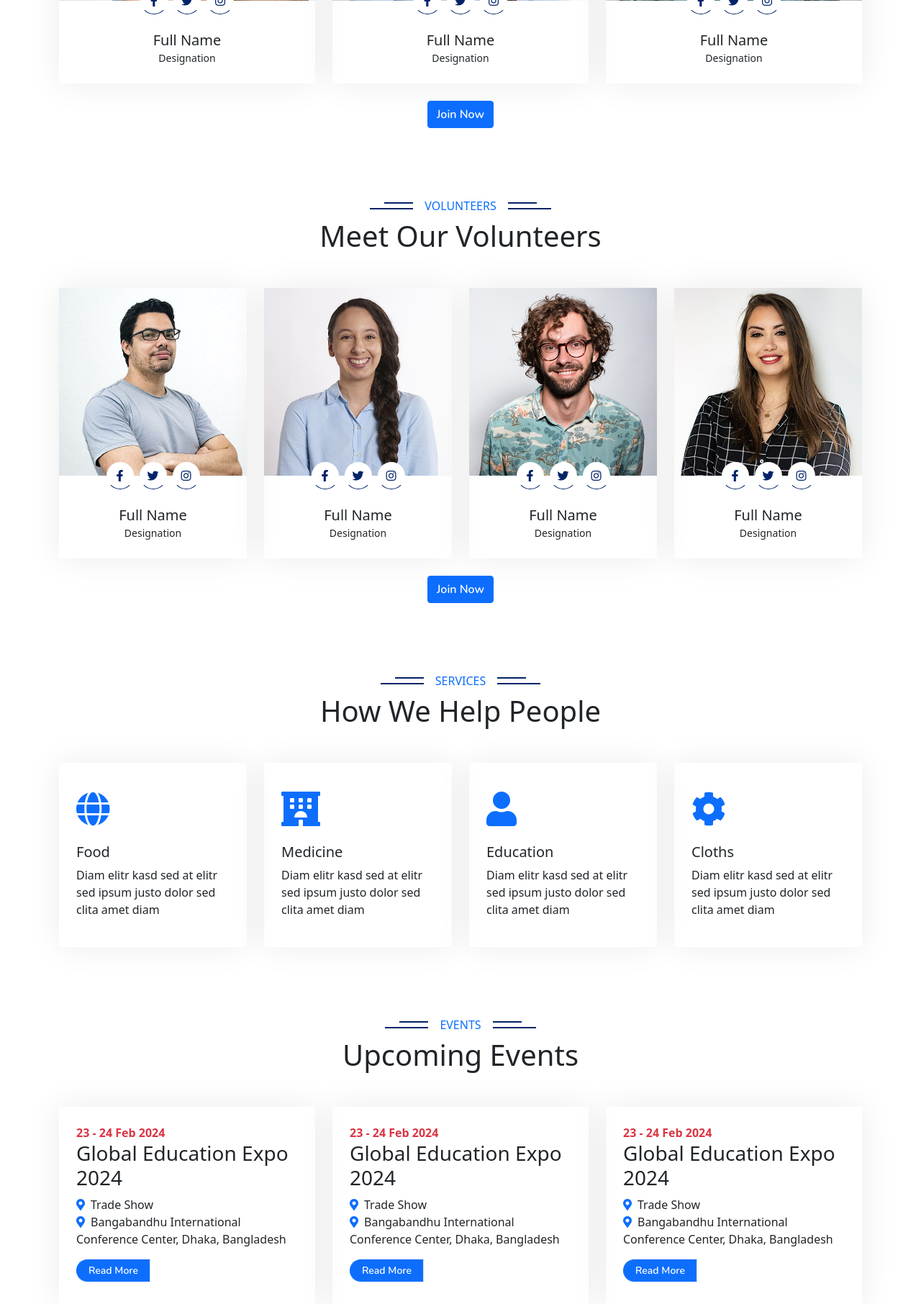
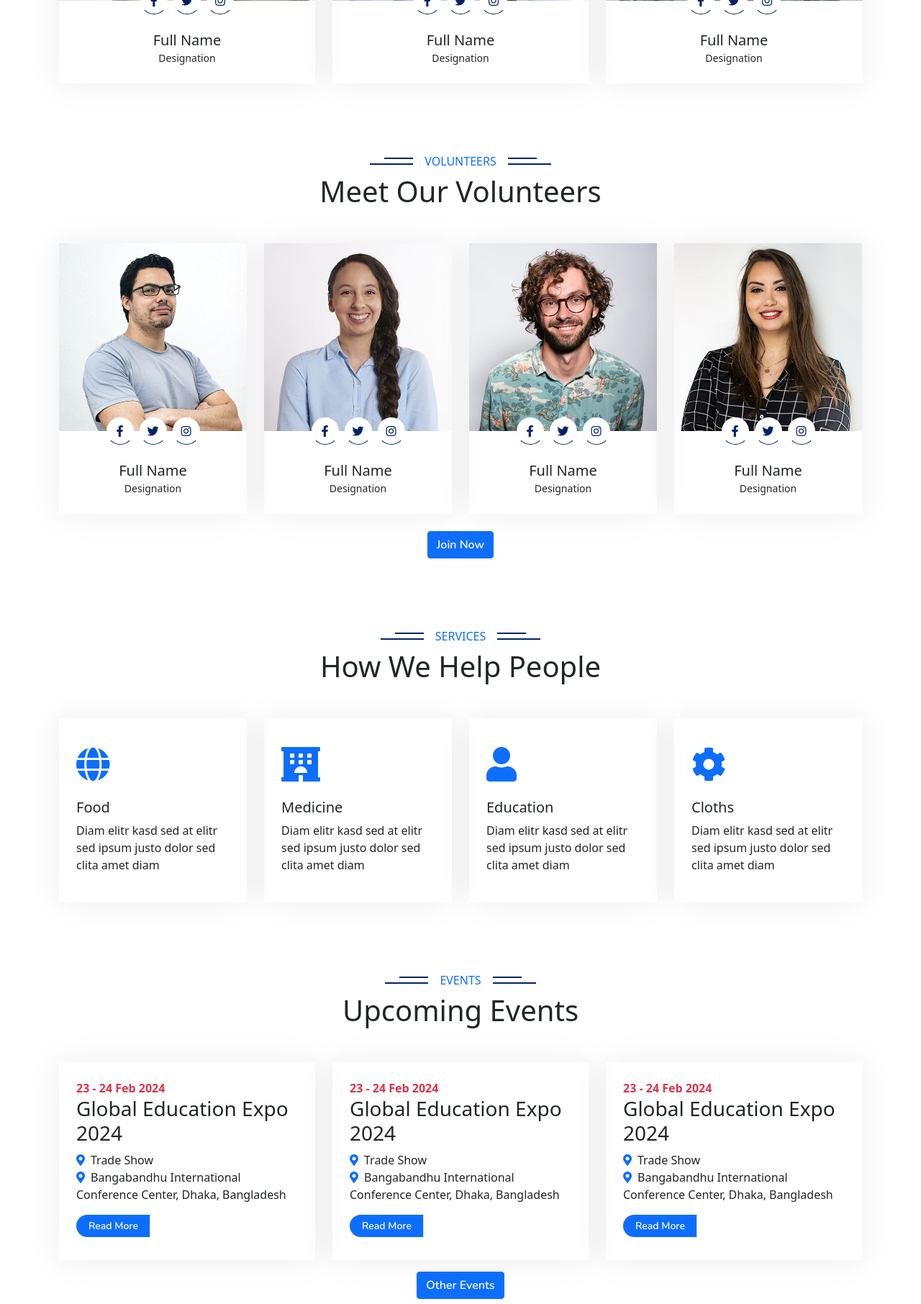
Before and after one commit to rakib8799/charity-foundation, a PHP site: page /afsbf/ in a window 1280 px wide. Shown: the part 1843-3655 px from the top of the page at 72% size. Run offline with PHP 8.4, Linux system fonts and the light colour scheme; some libraries are stand-ins or nearby versions.

Commit message:
update-1

```diff
--- a/layouts/footer.php
+++ b/layouts/footer.php
@@ -2,16 +2,16 @@
 <div class="container-fluid bg-dark text-light footer pt-5 mt-5 wow fadeIn" data-wow-delay="0.1s">
     <div class="container">
         <div class="row g-4">
-            <div class="col-md-6">
+            <div class="col-md-5">
                 <div class="d-flex align-items-center">
                     <a href="<?php echo ($ROOT . '/') ?>" class="navbar-brand p-0">
-                        <img src="<?php echo ($ROOT . '/assets/img/logo/2.png') ?>" alt="SBF_logo" class="img-fluid rounded-circle">
+                        <img src="<?php echo ($ROOT . '/assets/img/logo/2.png') ?>" alt="SBF_logo" class="img-fluid rounded-circle" style="max-height: 12vh;">
                         <!-- <img src="img/logo.png" alt="Logo"> -->
                     </a>
-                    <h4 class="text-white mb-3">Arfan Family's Smiling Baby Foundation</h4>
+                    <h5 class="text-white mb-3">Arfan Familys Smiling Baby Foundation</h5>
                 </div>
                 <div class="row g-2 pt-2">
-                    <div class="col">
+                    <div class="col text-justify">
                         Arfan Family's Smiling Baby Foundation is a non profit foundation for distressed children. We work voluntary. There is no admin cost. 100% of your donation will go for the underprevilized children.
                     </div>
                     <div class="d-flex align-items-center justify-content-center pt-2">
@@ -22,35 +22,39 @@
                     </div>
                 </div>
             </div>
-            <div class="col-md-2 d-flex justify-content-center">
+            <div class="col-md-2">
                 <div class="row">
                     <div class="col">
                         <h4 class="text-white mb-3">Navigation</h4>
-                        <a class="btn btn-link" href="">Home</a>
-                        <a class="btn btn-link" href="">At a Glance</a>
-                        <a class="btn btn-link" href="">Event</a>
-                        <a class="btn btn-link" href="">Project</a>
-                        <a class="btn btn-link" href="">Gallery</a>
-                        <a class="btn btn-link" href="">Blog</a>
-                        <a class="btn btn-link" href="">Contact Us</a>
+                        <a class="btn btn-link" href="<?php echo ($ROOT . '/') ?>">Home</a>
+                        <a class="btn btn-link" href="<?php echo ($ROOT . '/layouts/about') ?>">At a Glance</a>
+                        <a class="btn btn-link" href="<?php echo ($ROOT . '/layouts/event') ?>">Event</a>
+                        <a class="btn btn-link" href="<?php echo ($ROOT . '/layouts/project') ?>">Project</a>
+                        <a class="btn btn-link" href="<?php echo ($ROOT . '/layouts/gallery') ?>">Gallery</a>
+                        <a class="btn btn-link" href="<?php echo ($ROOT . '/layouts/blog') ?>">Blog</a>
+                        <a class="btn btn-link" href="<?php echo ($ROOT . '/layouts/contact') ?>">Contact Us</a>
                     </div>
                 </div>
             </div>
-            <div class="col-md-2 d-flex justify-content-center">
+            <div class="col-md-3">
                 <div class="row">
                     <div class="col">
                         <h4 class="text-white mb-3">Contact</h4>
-                        <p class="mb-2"><i class="fa fa-map-marker-alt me-3"></i>2A/ 242 South Terrace, Bankstown, NSW</p>
-                        <p class="mb-2"><i class="fa fa-phone-alt me-3"></i>+61287390332</p>
-                        <p class="mb-2"><i class="fa fa-envelope me-3"></i>info@afsbf.org</p>
+                        <p class="mb-2"><i class="fa fa-map-marker-alt me-1"></i>2A/ 242 South Terrace, Bankstown, NSW</p>
+                        <p class="mb-2"><i class="fa fa-phone-alt me-1"></i>+61287390332</p>
+                        <p class="mb-2"><i class="fa fa-envelope me-1"></i>info@afsbf.org</p>
                     </div>
                 </div>
             </div>
 
             <div class="col-md-2">
-                <h4 class="text-white mb-3">Support</h4>
-                <p>Even the all-powerful Pointing has no control about the blind texts.</p>
-                <a href="<?php echo ($ROOT . '/layouts/donation') ?>"><button class="btn btn-primary">Donate</button></a>
+                <div class="row">
+                    <div class="col">
+                        <h4 class="text-white mb-3">Support</h4>
+                        <p>Even the all-powerful Pointing has no control about the blind texts.</p>
+                        <a href="<?php echo ($ROOT . '/layouts/donation') ?>"><button class="btn btn-primary">Donate</button></a>
+                    </div>
+                </div>
             </div>
         </div>
     </div>
@@ -58,9 +62,9 @@
         <div class="copyright">
             <div class="row">
                 <div class="col text-center text-md-start mb-3 mb-md-0 d-flex justify-content-center">
-                    &copy; <?php echo date('Y') ?>, <a class="border-bottom" href="">charity-foundation</a>, All Right Reserved.
+                    &copy; <?php echo date('Y') ?>, <a class="border-bottom" href="https://www.afsbf.org/" target="_blank">AFSBF - Arfan Familys Smiling Baby Foundation</a>, All Right Reserved.
 
-                    Designed By Mehedi Khan Rakib
+                    Designed By <a class="border-bottom ms-1" href="https://www.facebook.com/mkrakib123" target="_blank">Mehedi Khan Rakib</a>
                 </div>
                 <!-- <div class="col-md-6 text-center text-md-end">
                     <div class="footer-menu">
--- a/layouts/header.php
+++ b/layouts/header.php
@@ -15,7 +15,7 @@
                 <a class="btn btn-sm btn-outline-light btn-sm-square rounded-circle me-2" href=""><i class="fab fa-linkedin-in fw-normal"></i></a>
                 <a class="btn btn-sm btn-outline-light btn-sm-square rounded-circle me-2" href=""><i class="fab fa-instagram fw-normal"></i></a>
                 <a class="btn btn-sm btn-outline-light btn-sm-square rounded-circle" href=""><i class="fab fa-youtube fw-normal"></i></a> -->
-                <a href="<?php echo ($ROOT . '/layouts/donation') ?> fw-bold"><button class="btn btn-danger">Donate Here</button></a>
+                <a href="<?php echo ($ROOT . '/layouts/donation') ?>"><button class="btn btn-danger">Donate Here</button></a>
             </div>
         </div>
     </div>
--- a/layouts/home/blog.php
+++ b/layouts/home/blog.php
@@ -49,7 +49,7 @@
                 </div>
             </div>
         </div>
-        <div class="d-flex justify-content-center mt-3">
+        <div class="d-flex justify-content-center mt-3 wow fadeInUp" data-wow-delay="0.9s">
             <a href="<?php echo ($ROOT . '/layouts/blog') ?>"><button class="btn btn-primary">Explore More</button></a>
         </div>
     </div>
--- a/layouts/home/event.php
+++ b/layouts/home/event.php
@@ -95,7 +95,7 @@
                 </div>
             </div>
         </div>
-        <div class="d-flex justify-content-center mt-3">
+        <div class="d-flex justify-content-center mt-3 wow fadeInUp" data-wow-delay="0.9s">
             <a href="<?php echo ($ROOT . '/layouts/event') ?>"><button class="btn btn-primary">Other Events</button></a>
         </div>
     </div>
--- a/layouts/home/member.php
+++ b/layouts/home/member.php
@@ -56,9 +56,9 @@
             </div>
         </div>
 
-        <div class="d-flex justify-content-center">
+        <!-- <div class="d-flex justify-content-center">
             <button class="btn btn-primary mt-4">Join Now</button>
-        </div>
+        </div> -->
     </div>
 </div>
 <!-- Team End -->
--- a/layouts/home/team.php
+++ b/layouts/home/team.php
@@ -72,7 +72,7 @@
             </div>
         </div>
 
-        <div class="d-flex justify-content-center">
+        <div class="d-flex justify-content-center wow fadeInUp" data-wow-delay="0.9s">
             <button class="btn btn-primary mt-4">Join Now</button>
         </div>
     </div>
```
Also changed, not shown: layouts/blog/index.php (+5 -5 lines), layouts/event/index.php (+14 -14 lines).
